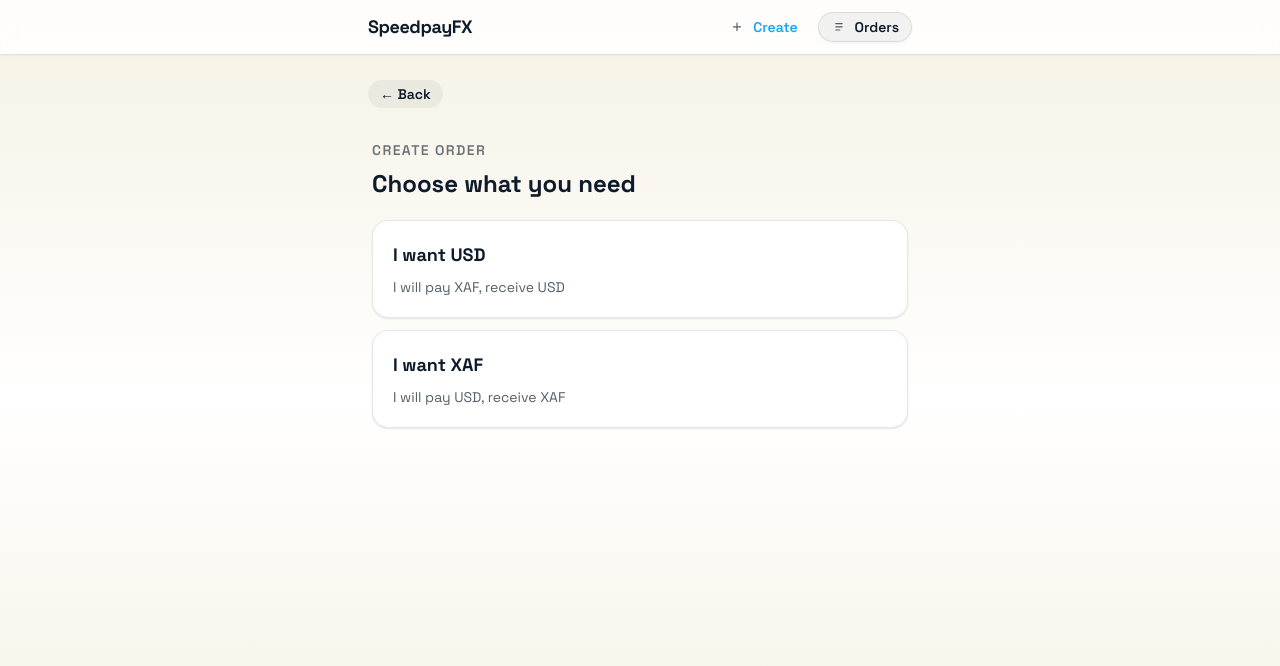
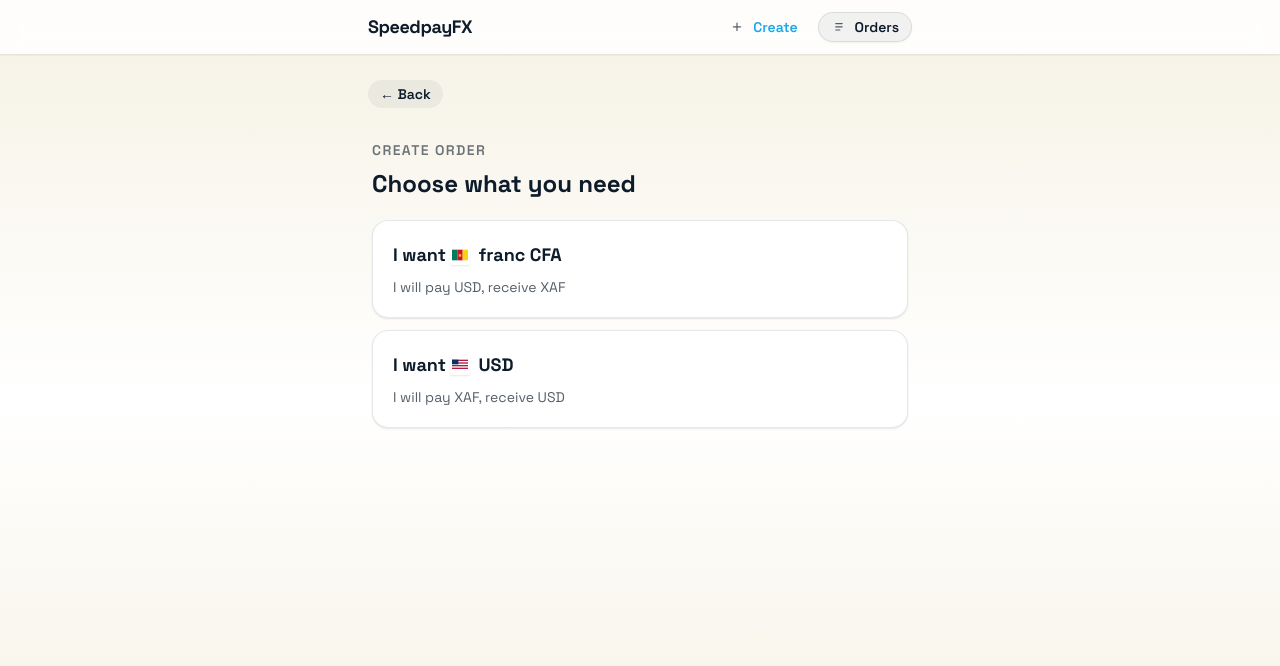
Before and after one commit to absalomshu/speedpayfx, a Next.js app: page /create in a window 1280 px wide. Shown: the top 666 px of the page. Built offline with nearby package versions, Linux system fonts and the light colour scheme.

Commit message:
Refresh currency badges and create options

```diff
--- a/app/create/[direction]/EnterAmountsClient.tsx
+++ b/app/create/[direction]/EnterAmountsClient.tsx
@@ -24,8 +24,8 @@ type CurrencyBadgeProps = {
 function CurrencyBadge({ code }: CurrencyBadgeProps) {
   const isUsd = code === 'USD';
   return (
-    <span className="inline-flex items-center gap-2 rounded-full border border-midnight/10 bg-white/90 px-2 py-1 text-xs font-semibold text-midnight/80 shadow-sm shadow-midnight/10">
-      <span className="flex h-4 w-4 items-center justify-center overflow-hidden rounded-sm border border-midnight/10 bg-white">
+    <span className="inline-flex items-center gap-2 rounded-lg border border-midnight/10 bg-white/90 px-2.5 py-1.5 text-sm font-semibold text-midnight/80 shadow-sm shadow-midnight/10">
+      <span className="flex h-5 w-5 items-center justify-center overflow-hidden rounded-sm bg-white">
         {isUsd ? (
           <svg aria-hidden="true" viewBox="0 0 24 16" className="h-3 w-4">
             <rect width="24" height="16" fill="#ffffff" />
@@ -330,7 +330,7 @@ export default function EnterAmountsClient({ direction }: Props) {
               value={desiredRate}
               onChange={(e) => setDesiredRate(e.target.value)}
               placeholder={`${meta.rate}`}
-              className="input"
+              className="input max-w-[200px]"
             />
             <span className="text-sm font-semibold text-midnight/70">XAF per 1 USD</span>
           </div>
--- a/app/create/page.tsx
+++ b/app/create/page.tsx
@@ -1,17 +1,57 @@
 import Link from 'next/link';
 
-const options = [
+type CurrencyCode = 'USD' | 'XAF';
+
+type Option = {
+  currencyCode: CurrencyCode;
+  currencyLabel: string;
+  description: string;
+  href: string;
+};
+
+const options: Option[] = [
   {
-    label: 'I want USD',
+    currencyCode: 'XAF',
+    currencyLabel: 'franc CFA',
+    description: 'I will pay USD, receive XAF',
+    href: '/create/want-xaf',
+  },
+  {
+    currencyCode: 'USD',
+    currencyLabel: 'USD',
     description: 'I will pay XAF, receive USD',
     href: '/create/want-usd',
   },
-  {
-    label: 'I want XAF',
-    description: 'I will pay USD, receive XAF',
-    href: '/create/want-xaf',
-  },
 ];
+
+type FlagIconProps = {
+  code: CurrencyCode;
+};
+
+function FlagIcon({ code }: FlagIconProps) {
+  const isUsd = code === 'USD';
+  return (
+    <span className="flex h-5 w-5 items-center justify-center overflow-hidden rounded-sm bg-white shadow-sm shadow-midnight/10">
+      {isUsd ? (
+        <svg aria-hidden="true" viewBox="0 0 24 16" className="h-3 w-4">
+          <rect width="24" height="16" fill="#ffffff" />
+          <rect width="24" height="2" y="0" fill="#b31942" />
+          <rect width="24" height="2" y="4" fill="#b31942" />
+          <rect width="24" height="2" y="8" fill="#b31942" />
+          <rect width="24" height="2" y="12" fill="#b31942" />
+          <rect width="9.6" height="7" x="0" y="0" fill="#0a3161" />
+        </svg>
+      ) : (
+        <svg aria-hidden="true" viewBox="0 0 24 16" className="h-3 w-4">
+          <rect width="8" height="16" x="0" y="0" fill="#007a5e" />
+          <rect width="8" height="16" x="8" y="0" fill="#ce1126" />
+          <rect width="8" height="16" x="16" y="0" fill="#fcd116" />
+          <polygon points="12,5.2 12.9,7.5 15.3,7.5 13.3,8.9 14.1,11.1 12,9.7 9.9,11.1 10.7,8.9 8.7,7.5 11.1,7.5" fill="#fcd116" />
+        </svg>
+      )}
+    </span>
+  );
+}
 
 export const runtime = 'edge';
 
@@ -25,7 +65,13 @@ export default function CreatePage() {
       <div className="grid grid-cols-1 gap-3">
         {options.map((opt) => (
           <Link key={opt.href} href={opt.href} className="card flex flex-col gap-2 p-5 transition hover:-translate-y-0.5 hover:shadow-lg">
-            <span className="text-lg font-bold text-midnight">{opt.label}</span>
+            <span className="text-lg font-bold text-midnight">
+              I want{' '}
+              <span className="inline-flex items-center gap-2">
+                <FlagIcon code={opt.currencyCode} />
+                <span>{opt.currencyLabel}</span>
+              </span>
+            </span>
             <span className="text-sm text-midnight/70">{opt.description}</span>
           </Link>
         ))}
```
